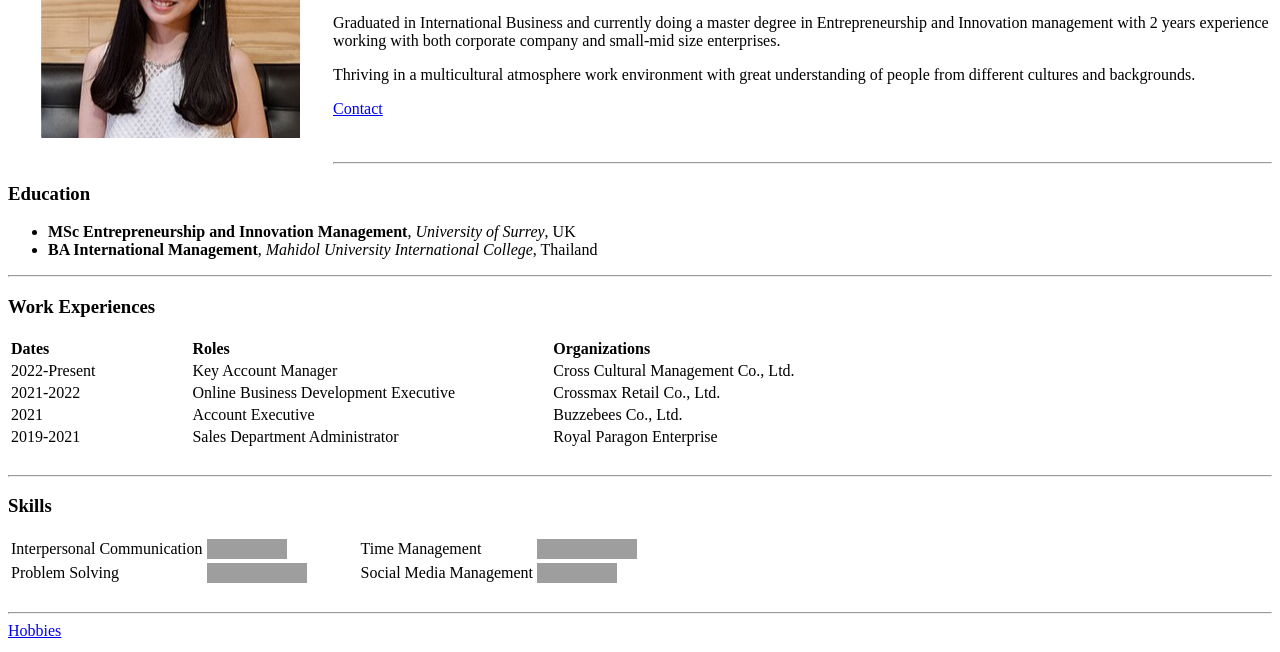
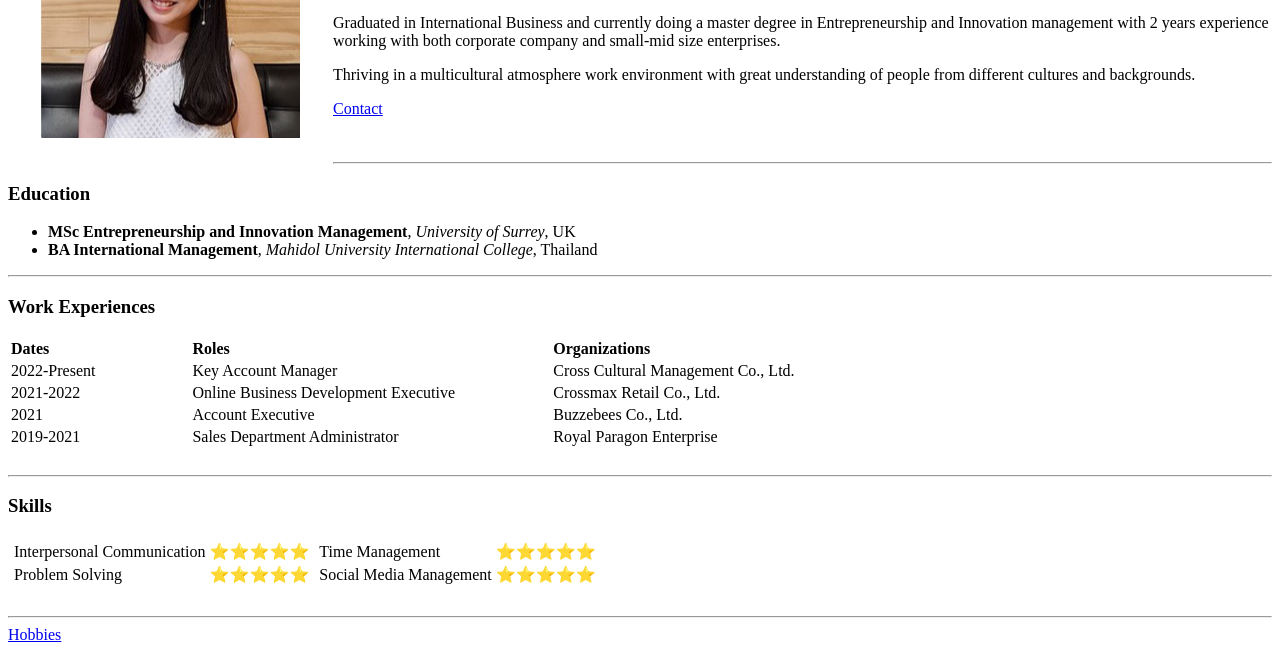
Before and after one commit to NatchayaJ/CV, a plain HTML site: page index.html in a window 1280 px wide. Shown: the part 198-850 px from the top of the page. Drawn offline with Linux system fonts and the light colour scheme; grey boxes are pictures that could not be loaded.

Commit message:
Update index.html

```diff
--- a/index.html
+++ b/index.html
@@ -71,7 +71,53 @@
 <hr/>
 
 <h3>Skills</h3>
+  <table>
+    <tr>
+      <td>
+        <table>
+    <tr>
+      <td>
+        Interpersonal Communication
+      </td>
+      <td>
+        ⭐️⭐️⭐️⭐️⭐️
+      </td>
+    </tr>
+    <tr>
+      <td>
+        Problem Solving
+      </td>
+      <td>
+        ⭐️⭐️⭐️⭐️⭐️
+      </td>
+    </tr>
+  </table>
+      </td>
+      <td>
+        <table>
+    <tr>
+      <td>
+        Time Management
+      </td>
+      <td>
+        ⭐️⭐️⭐️⭐️⭐️
+      </td>
+    </tr>
+    <tr>
+      <td>
+        Social Media Management
+      </td>
+      <td>
+        ⭐️⭐️⭐️⭐️⭐️
+      </td>
+    </tr>
+  </table>
+      </td>
+    </tr>
+  </table>
 
+
+<!--
 <div style="display: flex; justify-content: space-between; width: 50%;">
   <div>
     <table style="width:100%">
@@ -135,6 +181,7 @@
 
   </div>
 </div>
+-->
 <br>
 <hr>
     <a href="Hobbies.html">Hobbies</a>
```
